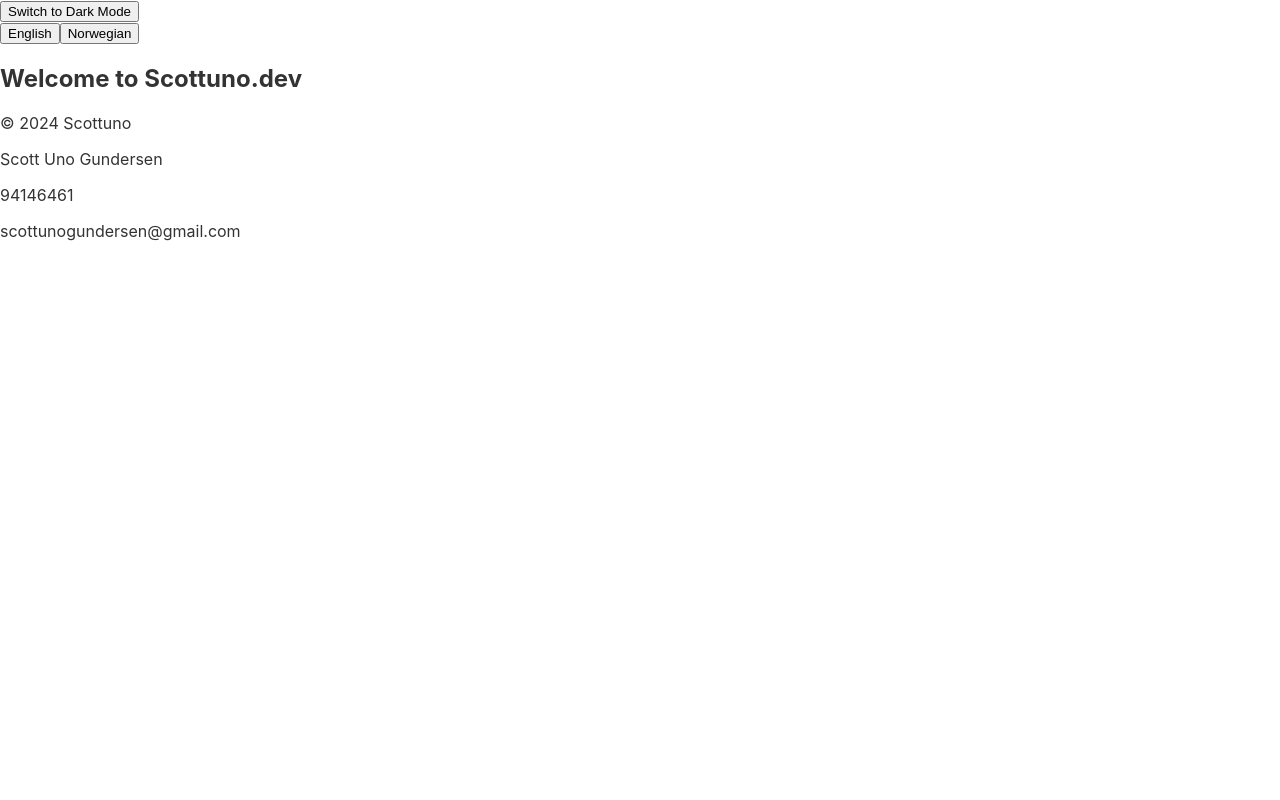
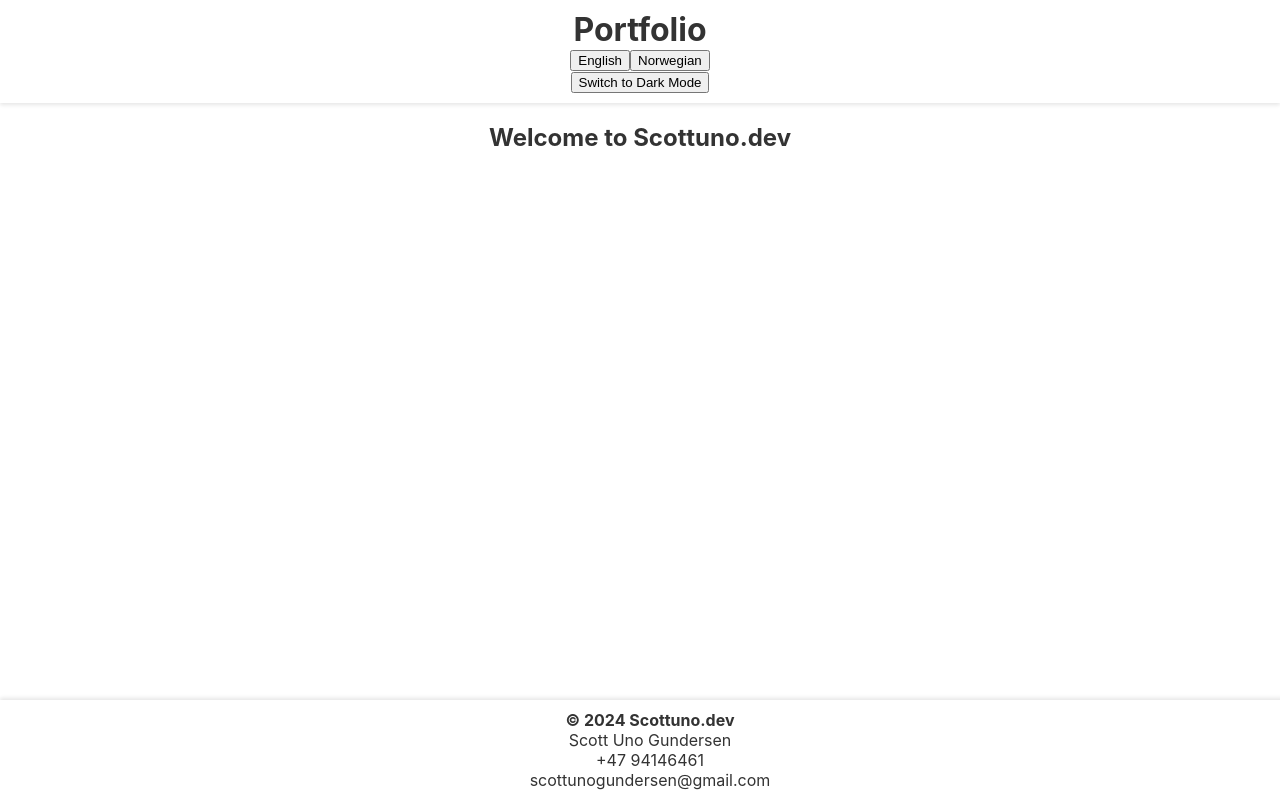
Before and after one commit to UnoHero/scottuno.dev, a React (Create React App) app in the folder frontend/: page / in a window 1280 px wide. Built offline with nearby package versions, Linux system fonts and the light colour scheme.

Commit message:
styling of header and footer

```diff
--- a/frontend/src/App.js
+++ b/frontend/src/App.js
@@ -8,14 +8,13 @@ import CV from "./pages/CV";
 import Contact from "./pages/Contact";
 import NotFound from "./pages/NotFound";
 
-import DarkModeToggle from "./components/layout/DarkModeToggle";
 
 function App() {
   return (
     <ThemeProvider>
       <BrowserRouter>
         <div className="App">
-          <DarkModeToggle />
+
           <div className="pages">
             <Routes>
               <Route path="/" element={<Home />} />
--- a/frontend/src/components/common/Footer.js
+++ b/frontend/src/components/common/Footer.js
@@ -6,7 +6,7 @@ const Footer = () => {
 
   return (
     <footer>
-      <p>{t('footer.copyright')}</p>
+      <p><b>{t('footer.copyright')}</b></p>
       <p>{t('footer.author')}</p>
       <p>{t("footer.tlf")}</p>
       <p>{t('footer.mail')}</p>
--- a/frontend/src/components/common/Header.js
+++ b/frontend/src/components/common/Header.js
@@ -1,14 +1,17 @@
 import React from 'react';
 import { useTranslation } from 'react-i18next';
 import LanguageSwitcher from "../layout/LanguageSwitcher";
+
+import DarkModeToggle from "../layout/DarkModeToggle";
 
 const Header = () => {
   const { t } = useTranslation();
 
   return (
     <header>
-
+      <h1>{t('header.head')}</h1>
       <LanguageSwitcher />
+      <DarkModeToggle />
     </header>
   );
 }
--- a/frontend/src/locales/en.json
+++ b/frontend/src/locales/en.json
@@ -6,9 +6,9 @@
     "title": "Welcome to Scottuno.dev"
   },
   "footer": {
-    "copyright": "© 2024 Scottuno",
+    "copyright": "© 2024 Scottuno.dev",
     "author": "Scott Uno Gundersen",
-    "tlf": "94146461",
+    "tlf": "+47 94146461",
     "mail": "scottunogundersen@gmail.com"
   },
   "contact": {
--- a/frontend/src/locales/no.json
+++ b/frontend/src/locales/no.json
@@ -6,9 +6,9 @@
     "title": "Velkommen til Scottuno.dev"
   },
   "footer": {
-    "copyright": "© 2024 Scottuno",
+    "copyright": "© 2024 Scottuno.dev",
     "author": "Scott Uno Gundersen",
-    "tlf": "94146461",
+    "tlf": "+47 94146461",
     "mail": "scottunogundersen@gmail.com"
   },
   "404": {
--- a/frontend/src/styles/global.css
+++ b/frontend/src/styles/global.css
@@ -6,9 +6,48 @@ body {
     sans-serif;
   -webkit-font-smoothing: antialiased;
   -moz-osx-font-smoothing: grayscale;
+  overflow: hidden;
 }
 
 code {
   font-family: source-code-pro, Menlo, Monaco, Consolas, 'Courier New',
     monospace;
 }
+
+/* Global Footer Styling */
+footer {
+  padding: 10px;
+  text-align: center;
+  box-shadow: 0 -2px 4px rgba(0,0,0,0.1);
+  position: fixed;
+  width: 100%;
+  bottom: 0;
+
+  left: 0;
+  right: 0;
+}
+
+footer p {
+  margin: 0;
+}
+
+/* Global Header Styling */
+header {
+  padding: 10px;
+  text-align: center;
+  box-shadow: 0 2px 4px rgba(0,0,0,0.1);
+  margin: auto;
+  width: 100%;
+
+  box-sizing: border-box;
+  max-width: 100%;
+}
+
+header h1 {
+  margin: 0;
+  font-size: 2em;
+}
+
+h2 {
+  text-align: center;
+}
```
